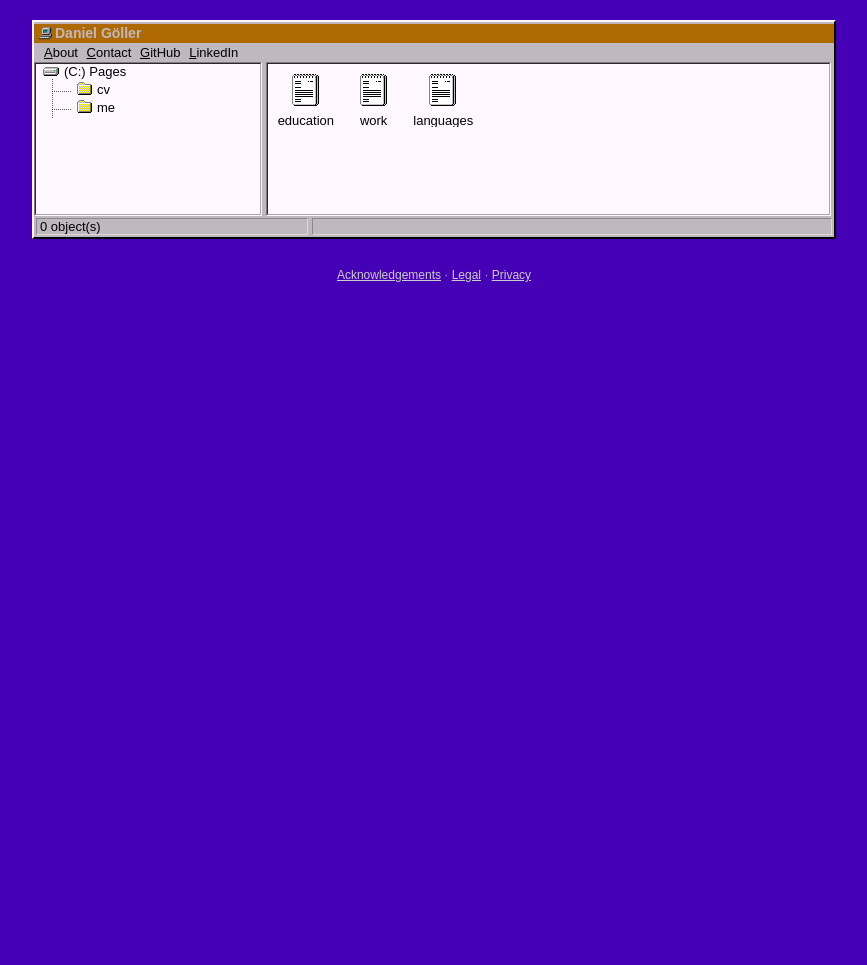
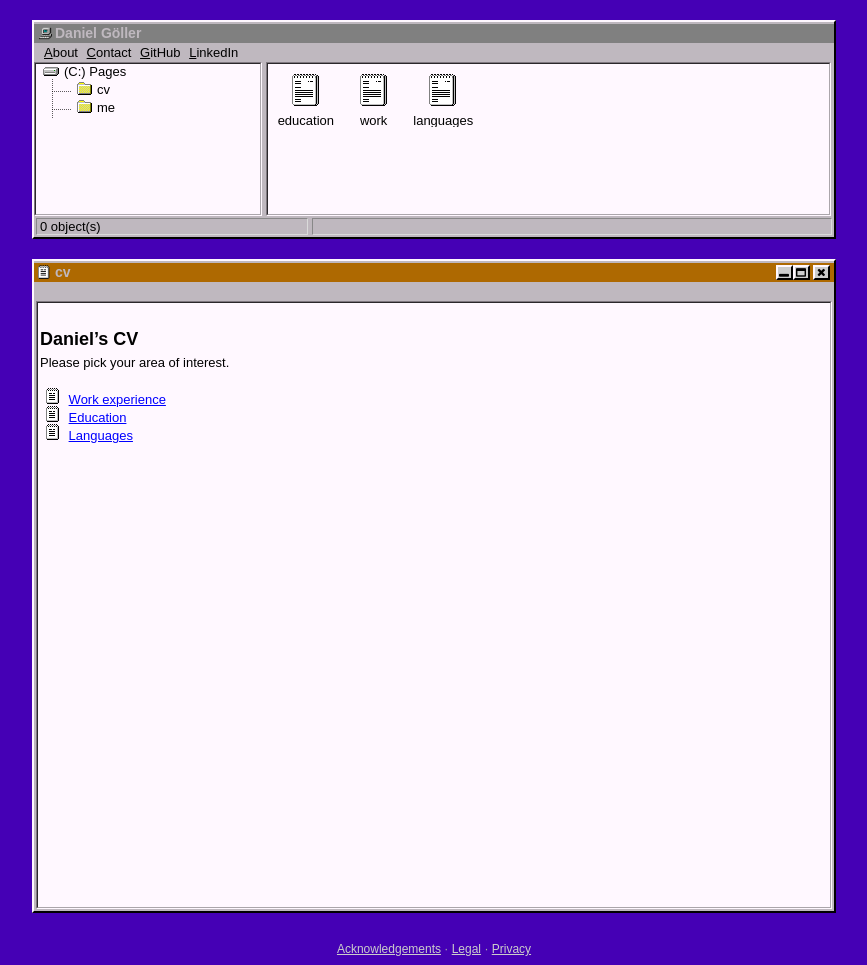
Before and after one commit to LelViLamp/LelViLamp.github.io, a Jekyll site: the page built from cv/index.md, in a window 1280 px wide. Shown: the whole page, without its empty margins (206-1073 px from the left). Built offline with Jekyll 4.4.1, drawn with Linux system fonts in a browser that asks for light colours; before the commit the page ends 900 px from its top, so only the background shows below that.

Commit message:
added index page for cv

```diff
--- a/cv/index.md
+++ b/cv/index.md
@@ -1,5 +1,16 @@
 ---
 layout: page
+title: cv
 tags: cv
-author: LelViLamp
+author: lelvilamp
 ---
+
+## Daniel's CV
+
+Please pick your area of interest.
+
+<ul style="list-style-image: url('/assets/img/file.png'); margin-left: 2.2em;">
+    <li style="padding: 0;"><a href="/cv/work">Work experience</a></li>
+    <li style="padding: 0;"><a href="/cv/education">Education</a></li>
+    <li style="padding: 0"><a href="/cv/languages">Languages</a></li>
+</ul>
```
